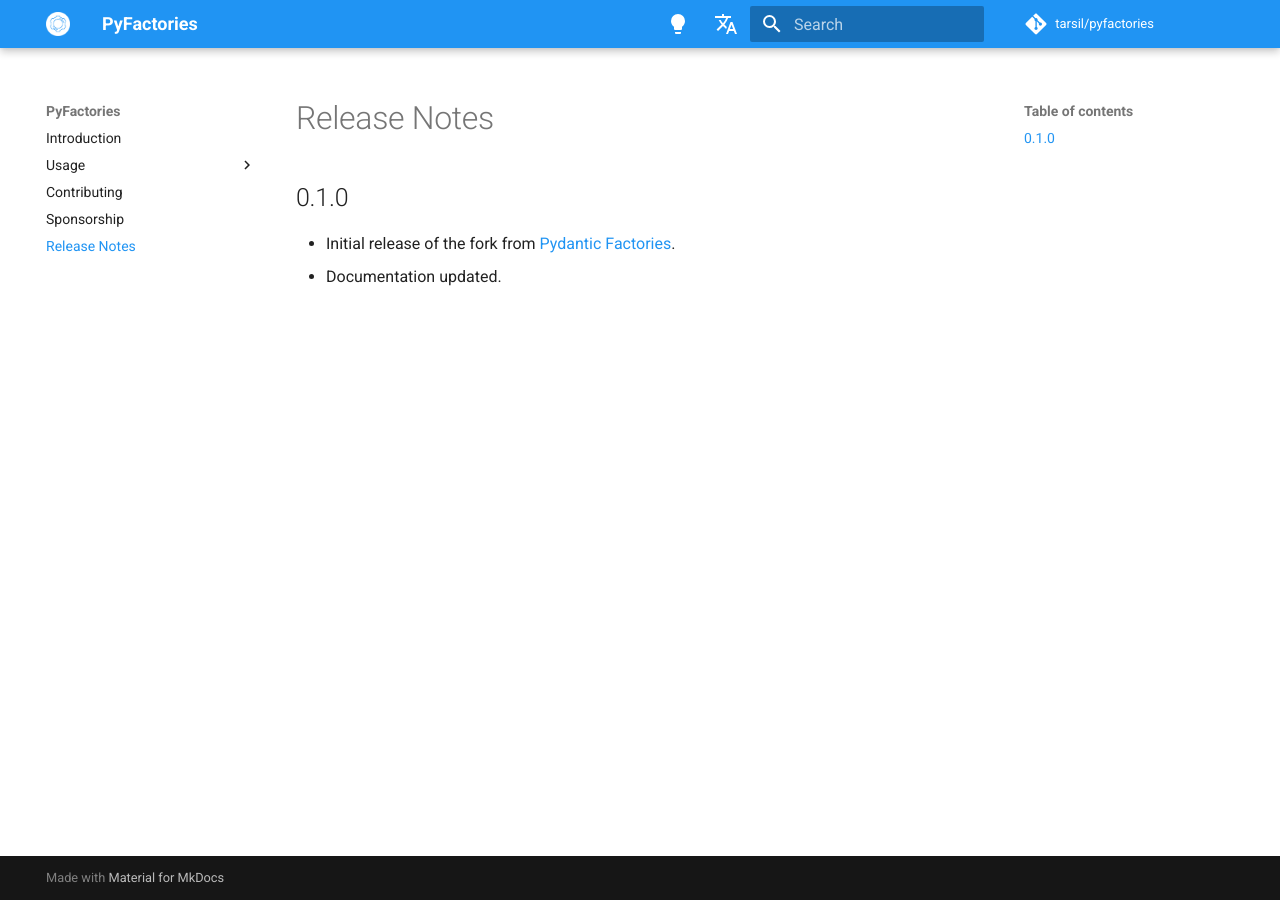
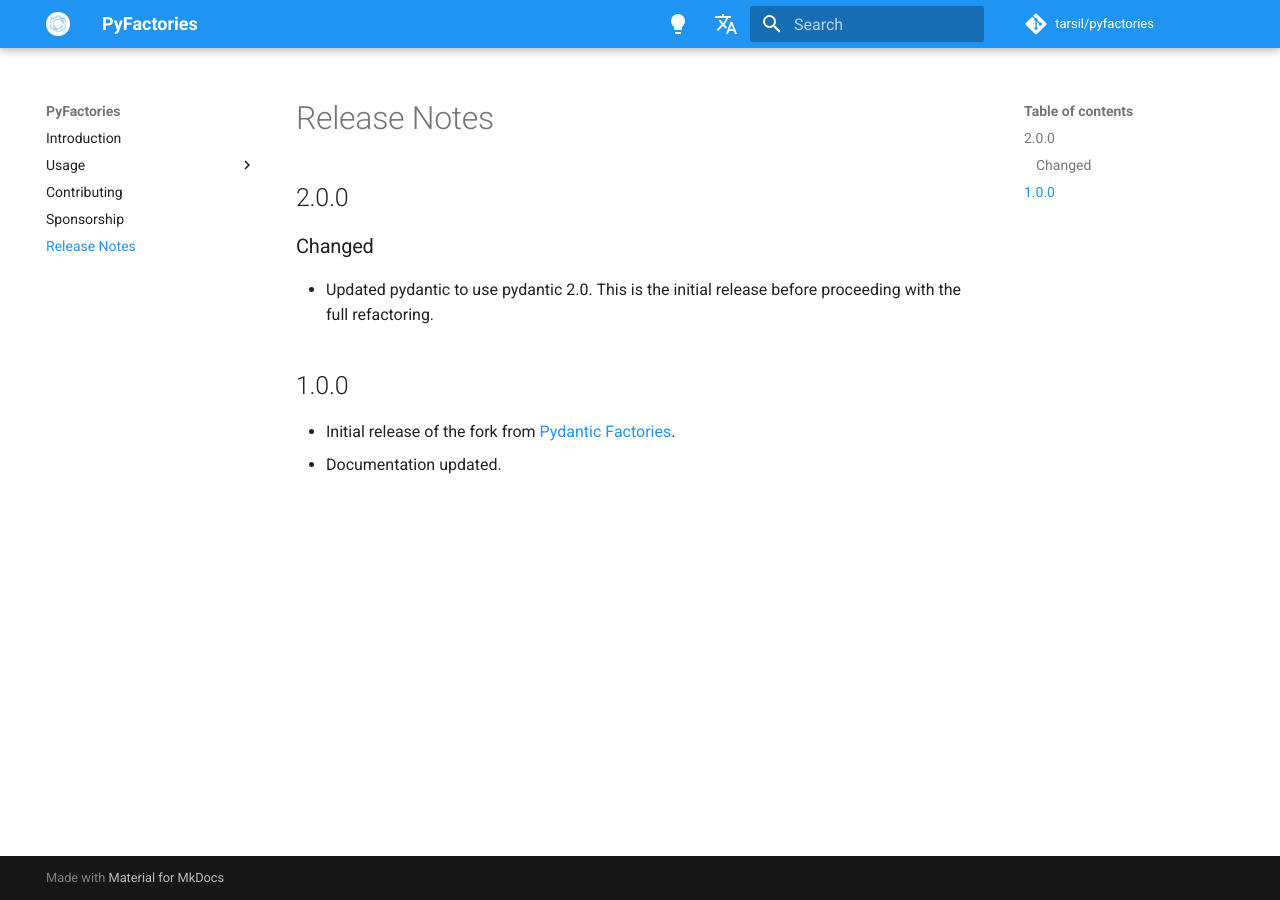
Before and after one commit to tarsil/pyfactories, an MkDocs documentation site: the page built from docs/release-notes.md, in a window 1280 px wide. Built offline with MkDocs 1.6.1 and Material for MkDocs 9.7.7, drawn with Linux system fonts in a browser that asks for light colours; comment, search, counter and statistics services are not loaded.

Commit message:
📃 Update release notes and version

```diff
--- a/docs/release-notes.md
+++ b/docs/release-notes.md
@@ -1,6 +1,13 @@
 # Release Notes
 
-## 0.1.0
+## 2.0.0
+
+### Changed
+
+- Updated pydantic to use pydantic 2.0. This is the initial release before proceeding with
+the full refactoring.
+
+## 1.0.0
 
 * Initial release of the fork from [Pydantic Factories][pydantic_factories].
 * Documentation updated.
--- a/pyfactories/__init__.py
+++ b/pyfactories/__init__.py
@@ -1,4 +1,4 @@
-__version__ = "1.0.0"
+__version__ = "2.0.0"
 
 from .exceptions import ConfigurationError
 from .extensions import (
```
